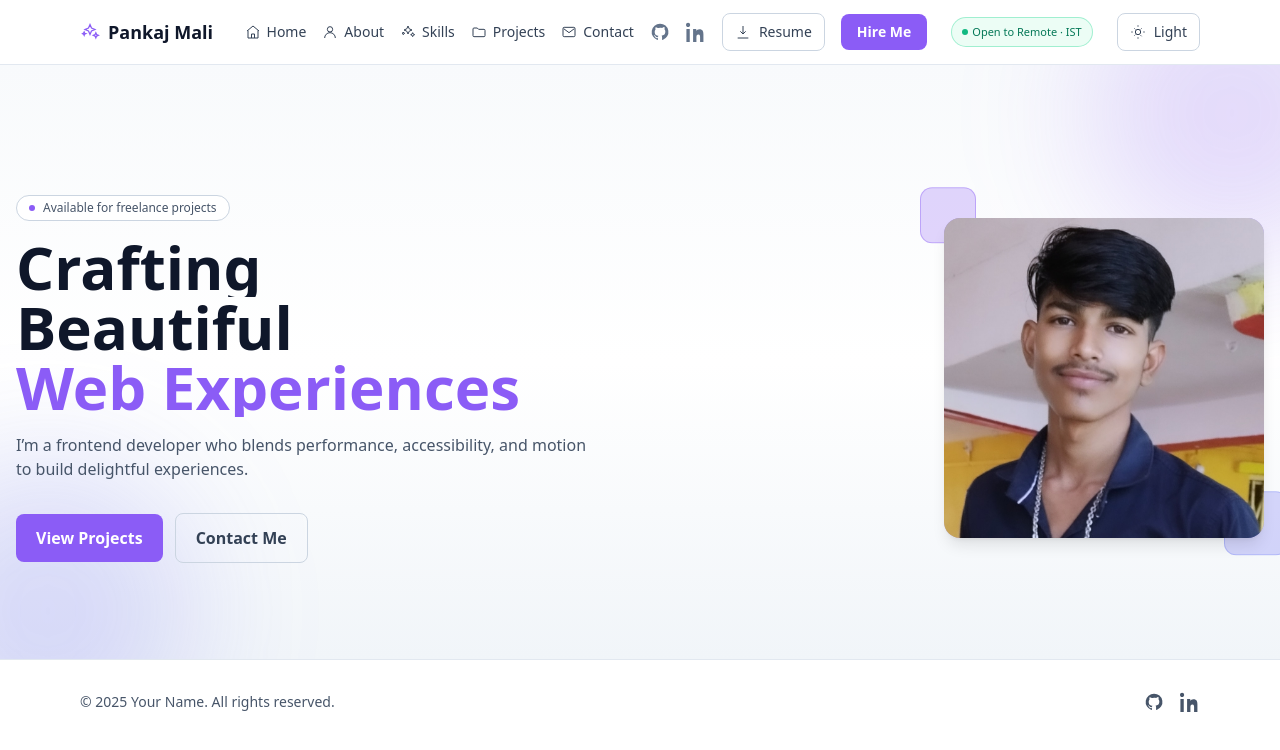
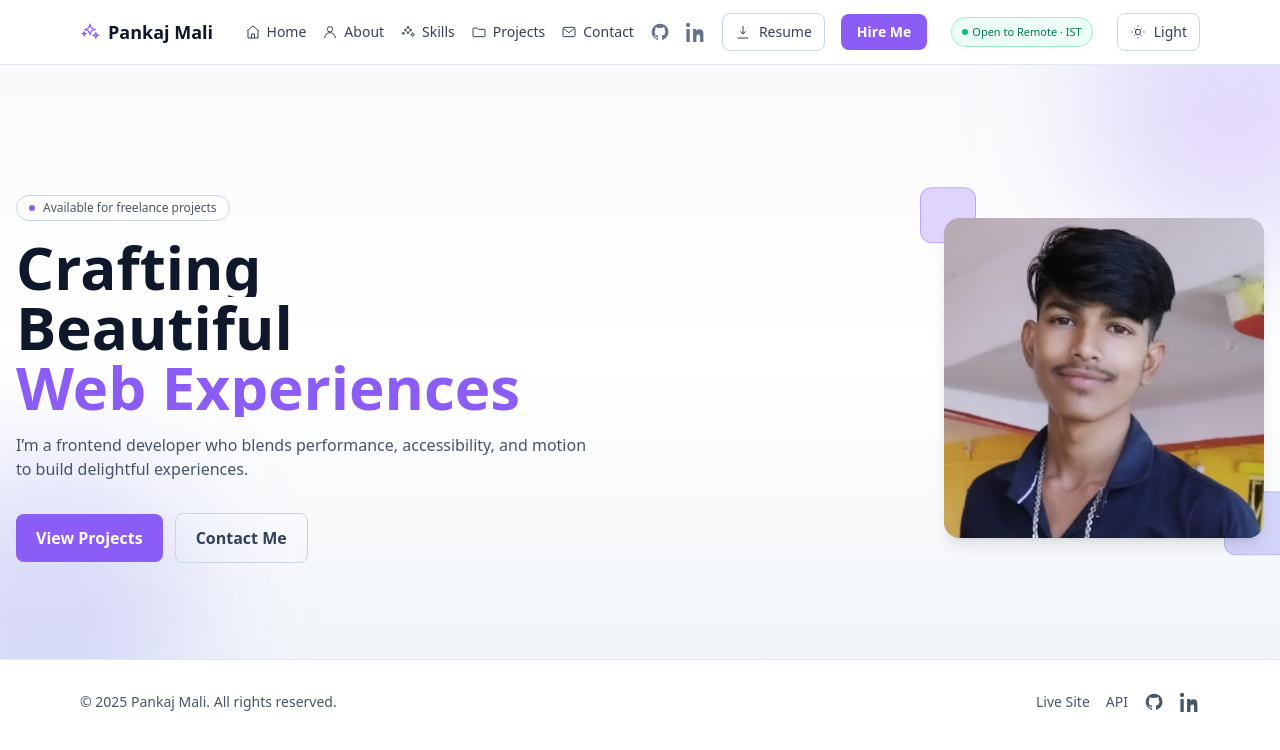
Before and after one commit to pankajmaali84/PORTFOLIO, a React (Vite) app in the folder client/: page / in a window 1280 px wide. Shown: the top 750 px of the page. Built offline with nearby package versions, Linux system fonts and the light colour scheme.

Commit message:
docs(footer): add Live Site and API links; update copyright name

```diff
--- a/client/src/App.jsx
+++ b/client/src/App.jsx
@@ -116,8 +116,14 @@ function Footer() {
   return (
     <footer className="border-t border-slate-200 py-8 bg-white dark:bg-slate-900 dark:border-slate-800">
       <div className="max-w-6xl mx-auto px-4 flex flex-col md:flex-row items-center justify-between gap-4 text-sm text-slate-600 dark:text-slate-400">
-        <p className="text-center">&copy; {new Date().getFullYear()} Your Name. All rights reserved.</p>
+        <p className="text-center">&copy; {new Date().getFullYear()} Pankaj Mali. All rights reserved.</p>
         <div className="flex items-center gap-4">
+          <a href="https://portfolio-cyan-one-63.vercel.app" target="_blank" rel="noreferrer" className="hover:text-slate-900 dark:hover:text-white" title="Live Site">
+            Live Site
+          </a>
+          <a href="https://portfolio-pankaj-gfzo.onrender.com" target="_blank" rel="noreferrer" className="hover:text-slate-900 dark:hover:text-white" title="API Base">
+            API
+          </a>
           <a href="https://github.com/" target="_blank" rel="noreferrer" className="hover:text-slate-900 dark:hover:text-white" title="GitHub">
             <GithubIcon className="w-5 h-5" />
           </a>
```
